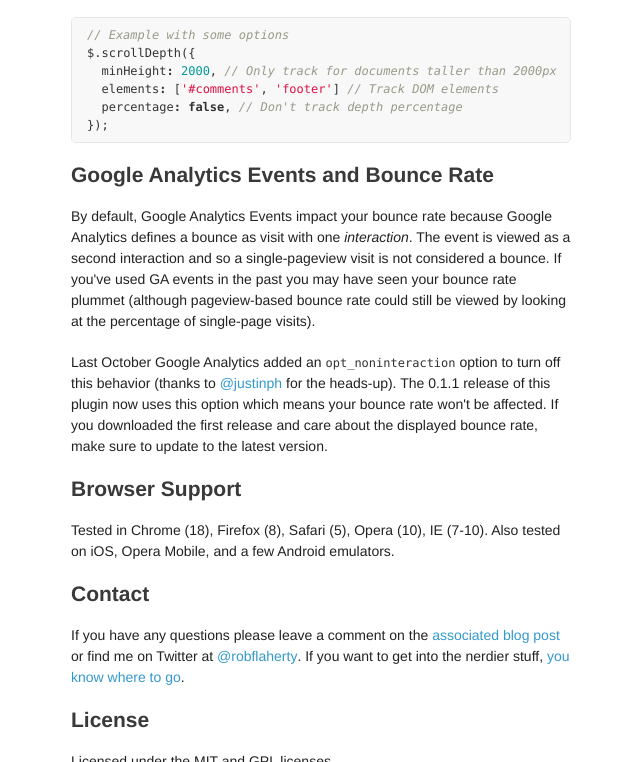
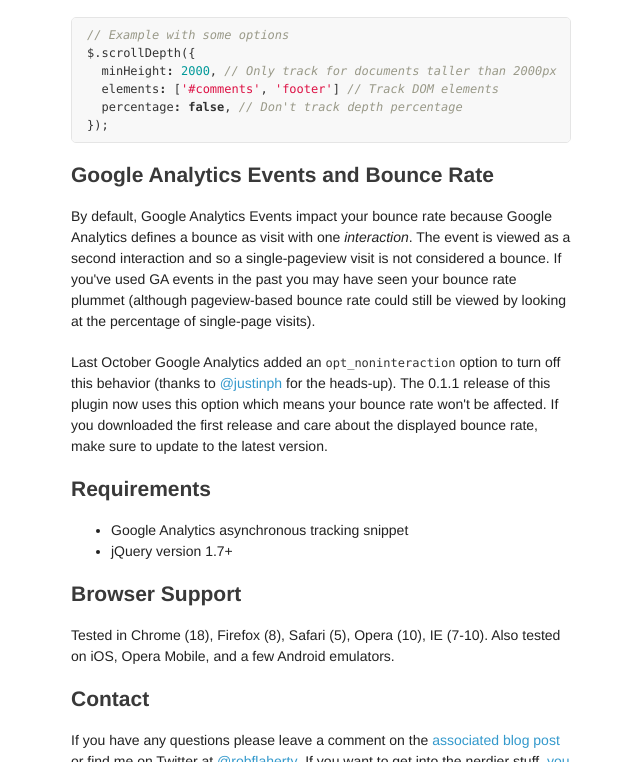
Before and after one commit to robflaherty/scroll-depth, a plain HTML site: page index.html in a window 1280 px wide. Shown: the part 1239-2001 px from the top of the page, without its empty margins (499-1139 px from the left). Drawn offline with Linux system fonts and the light colour scheme.

Commit message:
Updating project page with plugin requirements

```diff
--- a/index.html
+++ b/index.html
@@ -36,7 +36,7 @@
 <p>Data is sent to Google Analytics so it's required that you have Google Analytics tracking implemented on your site.</p>
 
 <h2>Setting it up</h2>
-<p>It's easy to set up. First, make sure you're using the Google Analytics <a href="http://code.google.com/apis/analytics/docs/tracking/asyncUsageGuide.html" target="_blank">asynchronous tracking code</a>. This is required; the plugin will not work with the old version of the tracking code. Then include <a href="http://jquery.com/" target="_blank">jQuery</a> and the plugin. After that you just have to initialize the plugin. It looks like this:</p>
+<p>It's easy to set up. First, make sure you're using the Google Analytics <a href="http://code.google.com/apis/analytics/docs/tracking/asyncUsageGuide.html" target="_blank">asynchronous tracking code</a> (this is required; the plugin will not work with the old version of the tracking code). Then include <a href="http://jquery.com/" target="_blank">jQuery</a> (1.7+) and the plugin. After that you just have to initialize the plugin. It looks like this:</p>
 
 <div class="highlight">
 <pre>
@@ -78,6 +78,12 @@ The plugin offers a few options:
 
 <p>Last October Google Analytics added an <code>opt_noninteraction</code> option to turn off this behavior (thanks to <a href="https://twitter.com/#!/justinph" target="_blank">@justinph</a> for the heads-up). The 0.1.1 release of this plugin now uses this option which means your bounce rate won't be affected. If you downloaded the first release and care about the displayed bounce rate, make sure to update to the latest version.</p>
 
+<h2>Requirements</h2>
+<ul>
+  <li>Google Analytics asynchronous tracking snippet</li>
+  <li>jQuery version 1.7+</li>
+</ul>
+
 <h2>Browser Support</h2>
 
 <p>Tested in Chrome (18), Firefox (8), Safari (5), Opera (10), IE (7-10). Also tested on iOS, Opera Mobile, and a few Android emulators.</p>
```
